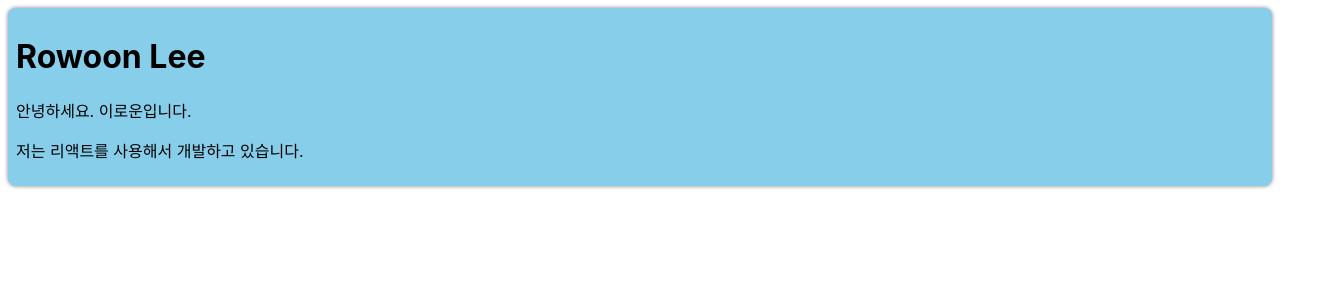
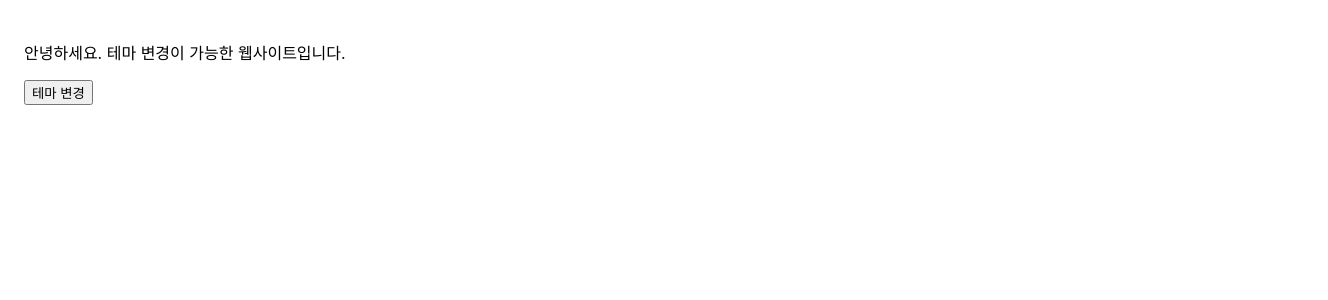
Before and after one commit to lru0409/React_practice, a React (Create React App) app: page / in a window 1280 px wide. Shown: the top 300 px of the page, 1328 px wide, since content can reach past the window. Built offline with nearby package versions, Linux system fonts and the light colour scheme.

Commit message:
chapter14

```diff
--- /dev/null
+++ b/src/chapter_14/DarkOrLight.jsx
@@ -0,0 +1,23 @@
+import { useState, useCallback } from "react";
+import ThemeContext from "./ThemeContext";
+import MainContent from "./MainContent";
+
+function DarkOrLight(props) {
+  const [theme, setTheme] = useState("light");
+
+  const toggleTheme = useCallback(() => {
+    if (theme == "light") {
+      setTheme("dark");
+    } else if (theme == "dark") {
+      setTheme("light");
+    }
+  }, [theme]);
+
+  return (
+    <ThemeContext.Provider value={{ theme, toggleTheme }}>
+      <MainContent />
+    </ThemeContext.Provider>
+  );
+}
+
+export default DarkOrLight;
--- /dev/null
+++ b/src/chapter_14/MainContent.jsx
@@ -0,0 +1,23 @@
+import { useContext } from "react";
+import ThemeContext from "./ThemeContext";
+
+function MainContent(props) {
+  const { theme, toggleTheme } = useContext(ThemeContext);
+
+  return (
+    <div
+      style={{
+        width: "100vw",
+        height: "100vh",
+        padding: "1.5rem",
+        backgroundColor: theme == "light" ? "white" : "black",
+        color: theme == "light" ? "black" : "white",
+      }}
+    >
+      <p>안녕하세요. 테마 변경이 가능한 웹사이트입니다.</p>
+      <button onClick={toggleTheme}>테마 변경</button>
+    </div>
+  );
+}
+
+export default MainContent;
--- /dev/null
+++ b/src/chapter_14/ThemeContext.jsx
@@ -0,0 +1,6 @@
+import React from "react";
+
+const ThemeContext = React.createContext();
+ThemeContext.displayName = "ThemeContext";
+
+export default ThemeContext;
--- a/src/index.js
+++ b/src/index.js
@@ -15,11 +15,12 @@
 import Signup from "./chapter_11/Singup";
 import Calculator from "./chapter_12/Calculator";
 import ProfileCard from "./chapter_13/ProfileCard";
+import DarkOrLight from "./chapter_14/DarkOrLight";
 
 const root = ReactDOM.createRoot(document.getElementById("root"));
 root.render(
   // <React.StrictMode>
-  <ProfileCard />
+  <DarkOrLight />
   // </React.StrictMode>
 );
 
```
